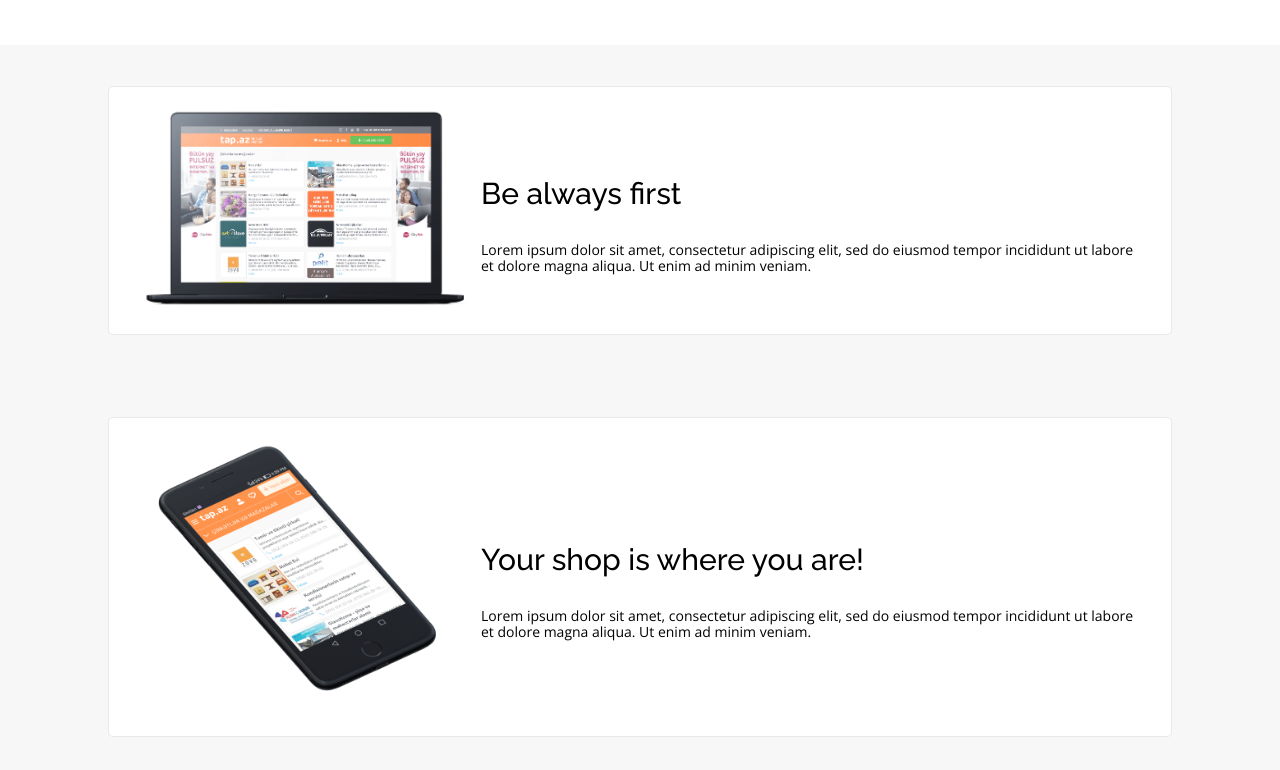
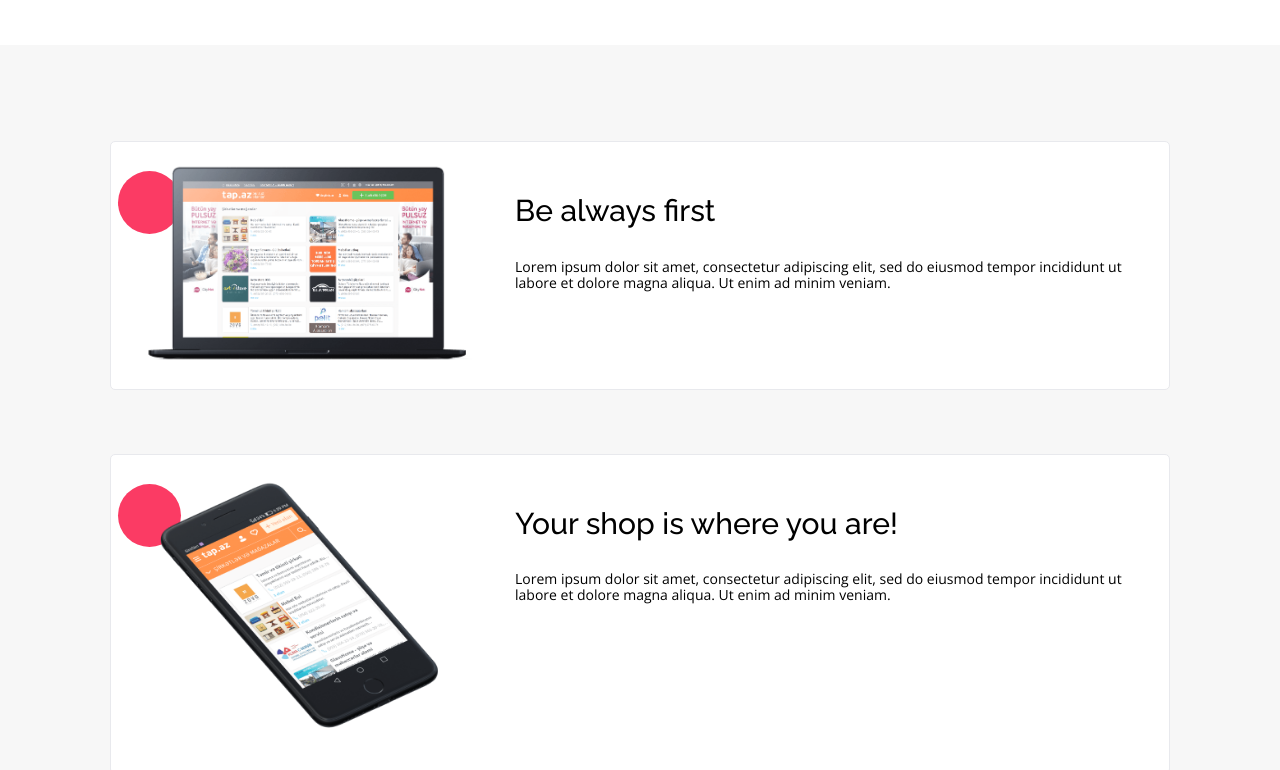
Before and after one commit to Vitus96/BestShop_RWD, a website built with Parcel: page index.html in a window 1280 px wide. Shown: the part 1065-1835 px from the top of the page. Built offline with nearby package versions, Linux system fonts and the light colour scheme.

Commit message:
Version 2: MAIN - Section 3 (img background and spacing between boxes - advice from a lecture)

```diff
--- a/scss/main2.scss
+++ b/scss/main2.scss
@@ -231,7 +231,6 @@ $base-column-width: math.div(100%, 12);
 //MAIN - Section 1 - Image:
 .section-1-image {
     background-image: url(../images/Background@2x.png);
-    width: 100vw;
     height: 25vh;
     background-repeat: no-repeat;
     background-size: cover;
@@ -368,8 +367,14 @@ $base-column-width: math.div(100%, 12);
 .container-3 {
     max-width: 70.25em; // 1124px
     width: 100%;
+    padding-top:2em;
+    padding-bottom: 2em;
 }
 
+.container-3 .row {
+    margin: 4em 2em 4em 2em; // Mezery mezi řádky/ROW !!!
+
+}
 /*
 .section-3-row {
     display: flex;
@@ -386,24 +391,36 @@ $base-column-width: math.div(100%, 12);
 .section-3-bebefits-1-row,
 .section-3-bebefits-2-row,
 .section-3-bebefits-3-row {
-    background-color: $color-white-1;
+    /*background-color: $color-white-1;
     border-radius: 0.3125em; // 5px
     border: 0.0625em solid #E8E9ED; // 1px
-    padding: 1.375em; // 22px
-    margin: 2.5625em 1.875em; // 41px 30px
+    padding: 1.375em; // 22px*/
+    //margin: 2.5625em 1.875em; // 41px 30px
 
     display: flex;
     flex-direction: column;
     justify-content: center;
-    align-items: center;
+    //align-items: center;
 
     @media (min-width: $width-desktop) {
         flex-direction: row;
+        gap: 2em; // Mezery mezi textem a obrázkem !!!
     }
 }
 
 .section-3-bebefits-3-row {
     padding: 0;
+}
+
+.section-3-bebefits-1-row,
+.section-3-bebefits-2-row,
+.section-3-bebefits-3-row-text,
+.section-3-bebefits-3-row-image {
+    background-color: $color-white-1;
+    border-radius: 0.3125em; // 5px
+    border: 0.0625em solid #E8E9ED; // 1px
+    padding: 1.375em; // 22px
+
 }
 
 /*
@@ -481,8 +498,14 @@ $base-column-width: math.div(100%, 12);
         max-width: 350px;
     }
 
+    &::after { //Pozadí obrázků !!!
+        display: block;
+        @include iconFrame(0.4375em, -0.9375em, $color-red-1); // 7px -15px
+    }
+
     img {
         width: 100%;
+        position: relative;
         z-index: 1;
     }
 }
```
Also changed, not shown: 2 other files.
